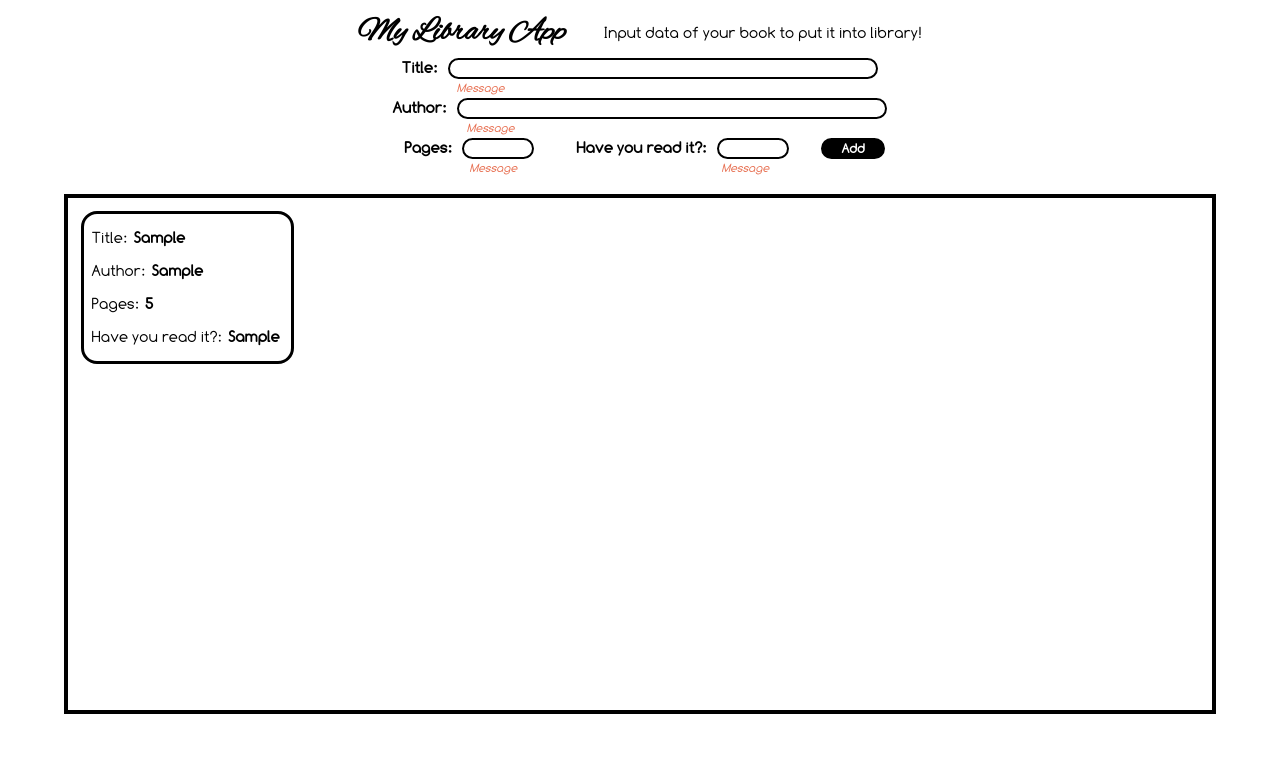
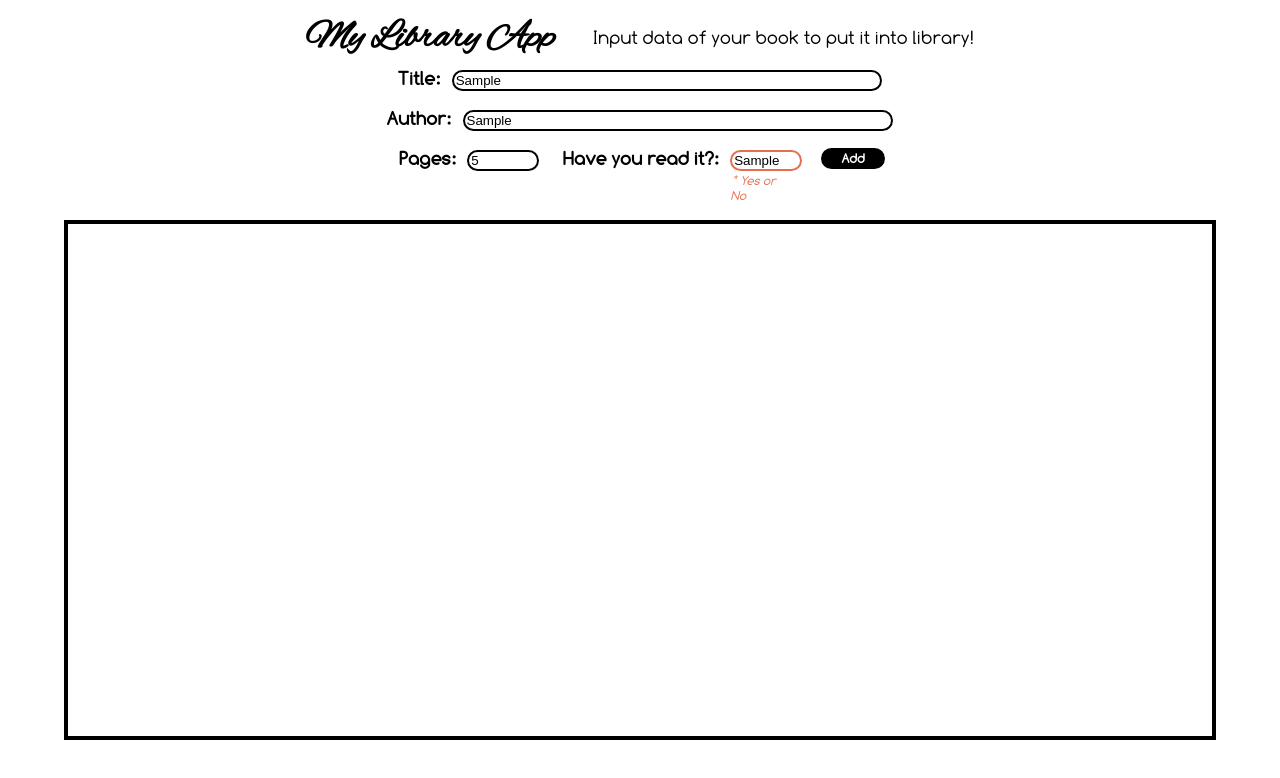
Before and after one commit to hammichalkovic/my-odin-project-practices, a plain HTML site: page js_practice_projects/library_app/index.html in a window 1280 px wide. Both pictures are taken after typing "Sample", "Sample", "5", "Sample" into the empty fields and a click on the button "Add". Drawn offline with Linux system fonts and the light colour scheme.

Commit message:
Write input checkers () and improve btn eventListener

```diff
--- a/js_practice_projects/library_app/css/style.css
+++ b/js_practice_projects/library_app/css/style.css
@@ -14,6 +14,7 @@
 }
 
 body {
+    font-size: 1.5vw;
     display: flex;
     flex-direction: column;
     align-items: center;
@@ -65,6 +66,19 @@ label {
 
 }
 
+input {
+    outline: none;
+
+}
+
+input:invalid {
+    border-color: #e76f51;
+}
+
+input:valid {
+    border-color: black;
+}
+
 input, button {
     border: 2px solid black;
     border-radius: 2vh;
@@ -89,17 +103,17 @@ p {
     width: 25vw;
     height: 2vh;
     position: relative;
-    font-size: 1.5vh;
+    font-size: 0.8rem;
     color: #e76f51;
     font-style: italic;
     top: 0.2vh;
 }
 #title_item > .errormessage {
-    left: 55px;
+    left: 5vw;
 }
 
 #author_item > .errormessage {
-    left: 74px;
+    left: 6.5vw;
 }
 
 #pages_item > .errormessage,
@@ -108,16 +122,16 @@ p {
 }
 
 #pages_item > .errormessage {
-    left: 65px;
+    left: 5.5vw;
 }
 
 #read_item > .errormessage {
-    left: 145px;
+    left: 13.1vw;
 }
 
 #create_book {
     box-sizing: border-box;
-    margin-bottom: 2vh;
+    margin-bottom: 4vh;
     /* border: 2px solid salmon; */
     min-width: 464px;
     min-height: 77px;
--- a/js_practice_projects/library_app/index.html
+++ b/js_practice_projects/library_app/index.html
@@ -17,29 +17,29 @@
 
          <div id="title_item" class="create_book_widget">
            <label id="title_label" for="title">Title:</label>
-           <input minlength="4" maxlength="30" type="text" id="title" name="title">
-           <span class="errormessage">Message</span>
+           <input minlength="4" maxlength="40" type="text" id="title" name="title">
+           <span class="errormessage"></span>
          </div>
 
 
          <div id="author_item" class="create_book__widget">
            <label id="author_label" for="author">Author:</label>
-           <input minlength="3" maxlength="20" type="text" id="author" name="author">
-           <span class="errormessage">Message</span>
+           <input minlength="3" maxlength="40" type="text" id="author" name="author">
+           <span class="errormessage"></span>
          </div>
 
 
          <div id="pages_item" class="create_book_widget">
            <label id="pages_label" for="pages">Pages:</label>
-           <input type="number" min="1" minlength="1" maxlength="5" id="pages" name="pages">
-           <span class="errormessage">Message</span>
+           <input type="number" min="1" max="99999" id="pages" name="pages">
+           <span class="errormessage"></span>
          </div>
 
 
          <div id="read_item" class="create_book_widget">
            <label id="read_label" for="read">Have you read it?:</label>
            <input type="text" minlength="2" maxlength="3" pattern="[Yy][Ee][Ss]|[Nn][Oo]" id="read" name="read">
-           <span class="errormessage">Message</span>
+           <span class="errormessage"></span>
          </div>
 
         <button form="create_book" id="add" type="button">Add</button>
--- a/js_practice_projects/library_app/scripts/main.js
+++ b/js_practice_projects/library_app/scripts/main.js
@@ -26,39 +26,105 @@ function Book(title, author, pages, read) {
     this.read = read;
 }
 
-// function createDivs() {
-//     for (let i = 0; i < myLibrary.length; i++) {
-//         libraryBank.appendChild(libraryItem.cloneNode(true));
-//         libraryBankChildren[i].textContent += myLibrary[i];
-//     }
 
-// }
-
-function addDiv() {
-    //  libraryBank.appendChild(libraryItem);
-     libraryBank.append(libraryItem);
+function errorMessageSetting(item, value) {
+    item.setCustomValidity(value);
+    item.nextElementSibling.textContent = item.validationMessage;
 }
 
-
-function addBookToLibrary() {
-
+function toCheckTitle() {
+    if (title.value == '') {
+        errorMessageSetting(title, '* Can\'t be empty');
+    } else if (title.validity.tooShort) {
+        errorMessageSetting(title, '* Too short');
+    } else if (title.validity.tooLong) {
+        errorMessageSetting(title, '* Too long');
+    } else  {
+        errorMessageSetting(title, '');
+    }
 }
 
-btn.addEventListener('click', () => {
+function toCheckAuthor() {
+    if (author.value == '') {
+        errorMessageSetting(author, '* Can\'t be empty');
+    } else if (author.validity.tooShort) {
+        errorMessageSetting(author, '* Too short');
+    } else if (author.validity.tooLong) {
+        errorMessageSetting(author, '* Too long');
+    } else  {
+        errorMessageSetting(author, '');
+    }
+}
 
-    // if ()
+function toCheckPages() {
+    if (pages.value == '') {
+        errorMessageSetting(pages, '* Can\'t be empty');
+    } else if (pages.validity.rangeUnderflow) {
+        errorMessageSetting(pages, '* 1 page min');
+    } else if (pages.validity.rangeOverflow) {
+        errorMessageSetting(pages, '* 99999 pages max');
+    } else  {
+        errorMessageSetting(pages, '');
+    }
+}
+
+function toCheckReading() {
+    if (read.value == '') {
+        errorMessageSetting(read, '* Can\'t be empty');
+    } else if (read.validity.patternMismatch) {
+        errorMessageSetting(read,'* Yes or No');
+    } else  {
+        errorMessageSetting(read, '');
+    }
+}
+
+title.addEventListener('focusin', toCheckTitle);
+title.addEventListener('input', toCheckTitle);
+author.addEventListener('focusin', toCheckAuthor);
+author.addEventListener('input', toCheckAuthor);
+pages.addEventListener('focusin', toCheckPages);
+pages.addEventListener('input', toCheckPages);
+read.addEventListener('focusin', toCheckReading);
+read.addEventListener('input', toCheckReading);
+
+
+btn.addEventListener('click', (event) => {
+
+    toCheckTitle();
+    toCheckAuthor();
+    toCheckPages();
+    toCheckReading();
+
+    if (form.checkValidity() == false) {
+        event.preventDefault();
+    } else {
 
     libraryBank.appendChild(libraryItem.cloneNode(true));
     myLibrary.push(new Book(title.value, author.value, pages.value, read.value));
-    console.log(myLibrary);
+    // console.log(myLibrary);
 
-    for (let i = 0; i < myLibrary.length; i++) {
+    // for (let i = 0; i < myLibrary.length; i++) {
 
-        libraryBankChildren[i].children[0].firstElementChild.textContent += myLibrary[i].title;
-        libraryBankChildren[i].children[1].firstElementChild.textContent += myLibrary[i].author;
-        libraryBankChildren[i].children[2].firstElementChild.textContent += myLibrary[i].pages;
-        libraryBankChildren[i].children[3].firstElementChild.textContent += myLibrary[i].read;
+        libraryBankChildren[myLibrary.length - 1].children[0].firstElementChild.textContent += myLibrary[myLibrary.length - 1].title;
+        libraryBankChildren[myLibrary.length - 1].children[1].firstElementChild.textContent += myLibrary[myLibrary.length - 1].author;
+        libraryBankChildren[myLibrary.length - 1].children[2].firstElementChild.textContent += myLibrary[myLibrary.length - 1].pages;
+        libraryBankChildren[myLibrary.length - 1].children[3].firstElementChild.textContent += myLibrary[myLibrary.length - 1].read.toUpperCase();
+    // }
+
+    toCleanValues();
     }
 
-    toCleanValues();
+    // libraryBank.appendChild(libraryItem.cloneNode(true));
+    // myLibrary.push(new Book(title.value, author.value, pages.value, read.value));
+    // console.log(myLibrary);
+
+    // // for (let i = 0; i < myLibrary.length; i++) {
+
+    //     libraryBankChildren[myLibrary.length - 1].children[0].firstElementChild.textContent += myLibrary[myLibrary.length - 1].title;
+    //     libraryBankChildren[myLibrary.length - 1].children[1].firstElementChild.textContent += myLibrary[myLibrary.length - 1].author;
+    //     libraryBankChildren[myLibrary.length - 1].children[2].firstElementChild.textContent += myLibrary[myLibrary.length - 1].pages;
+    //     libraryBankChildren[myLibrary.length - 1].children[3].firstElementChild.textContent += myLibrary[myLibrary.length - 1].read.toUpperCase();
+    // // }
+
+    // toCleanValues();
 })
```
